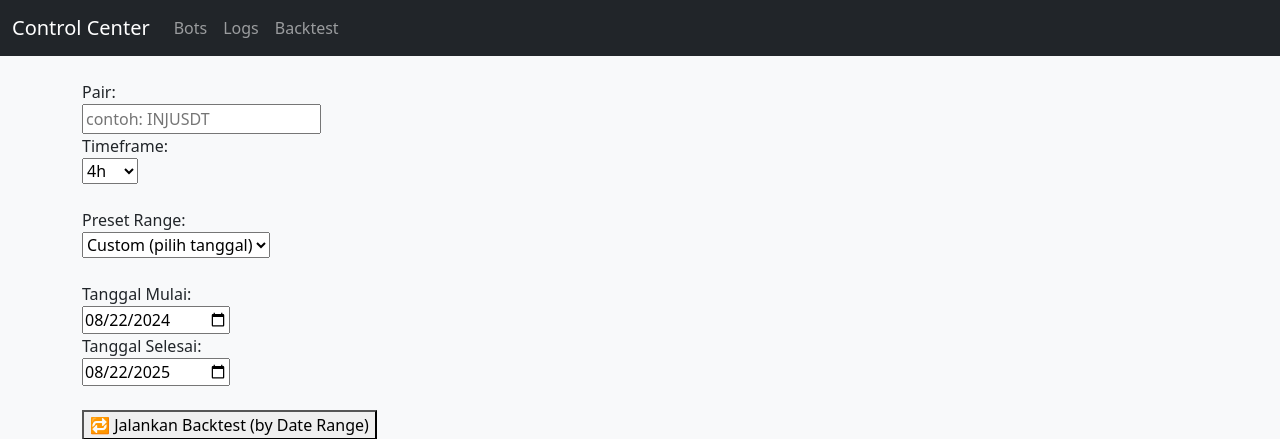
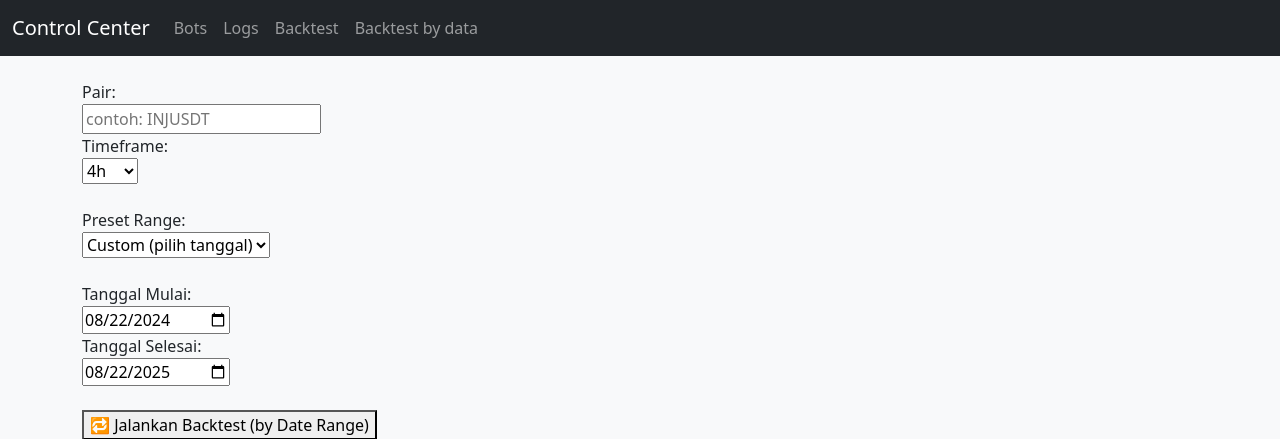
Before and after one commit to adyjul/trade-control-system, a Flask app: page /backtest/new in a window 1280 px wide. Shown: the top 439 px of the page. Run offline with Flask 3, Linux system fonts and the light colour scheme.

Commit message:
add menu

```diff
--- a/templates/base.html
+++ b/templates/base.html
@@ -37,6 +37,9 @@
         <li class="nav-item">
           <a class="nav-link" href="/backtest/new">Backtest</a>
         </li>
+         <li class="nav-item">
+          <a class="nav-link" href="/backtest/new">Backtest by data</a>
+        </li>
       </ul>
     </div>
   </div>
```
